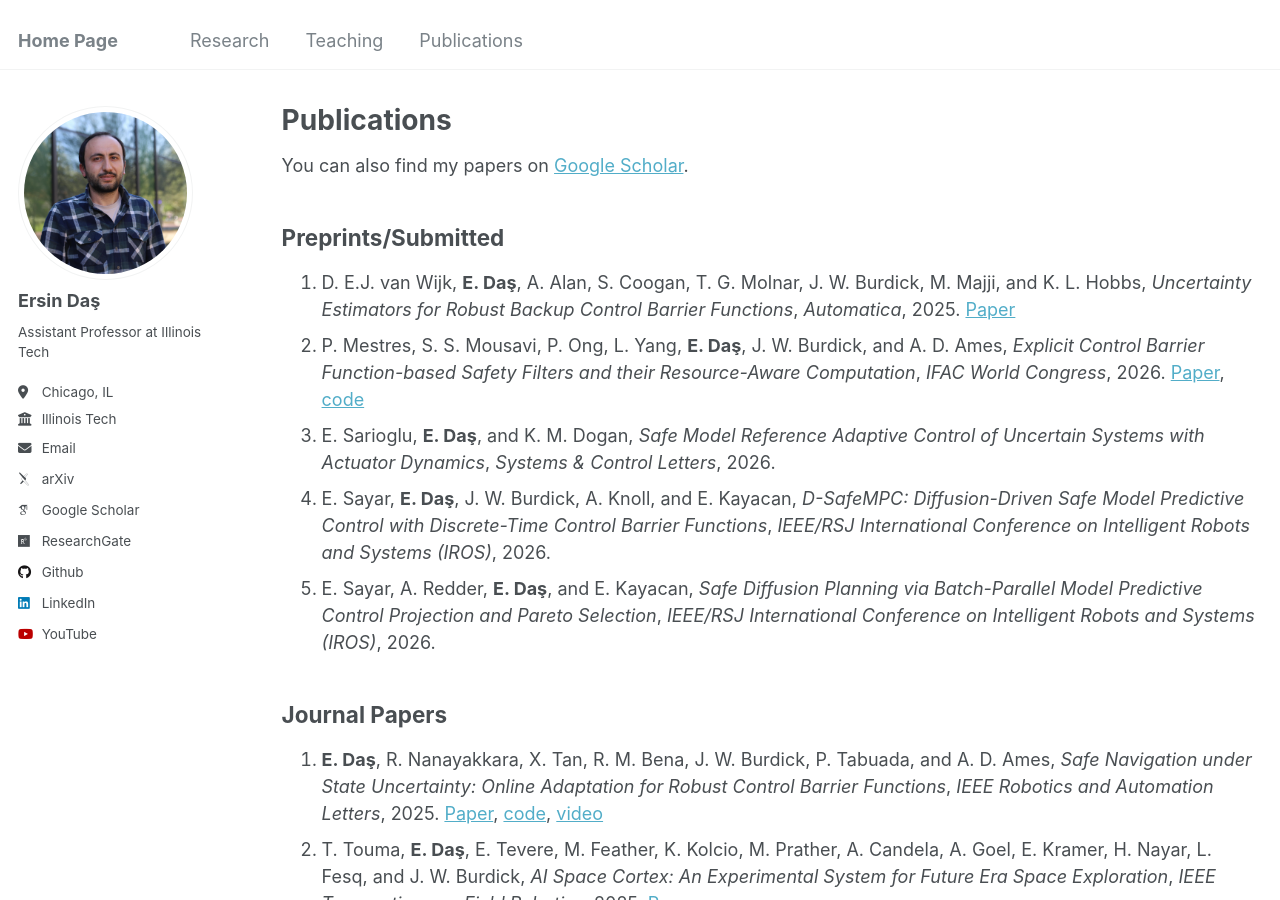
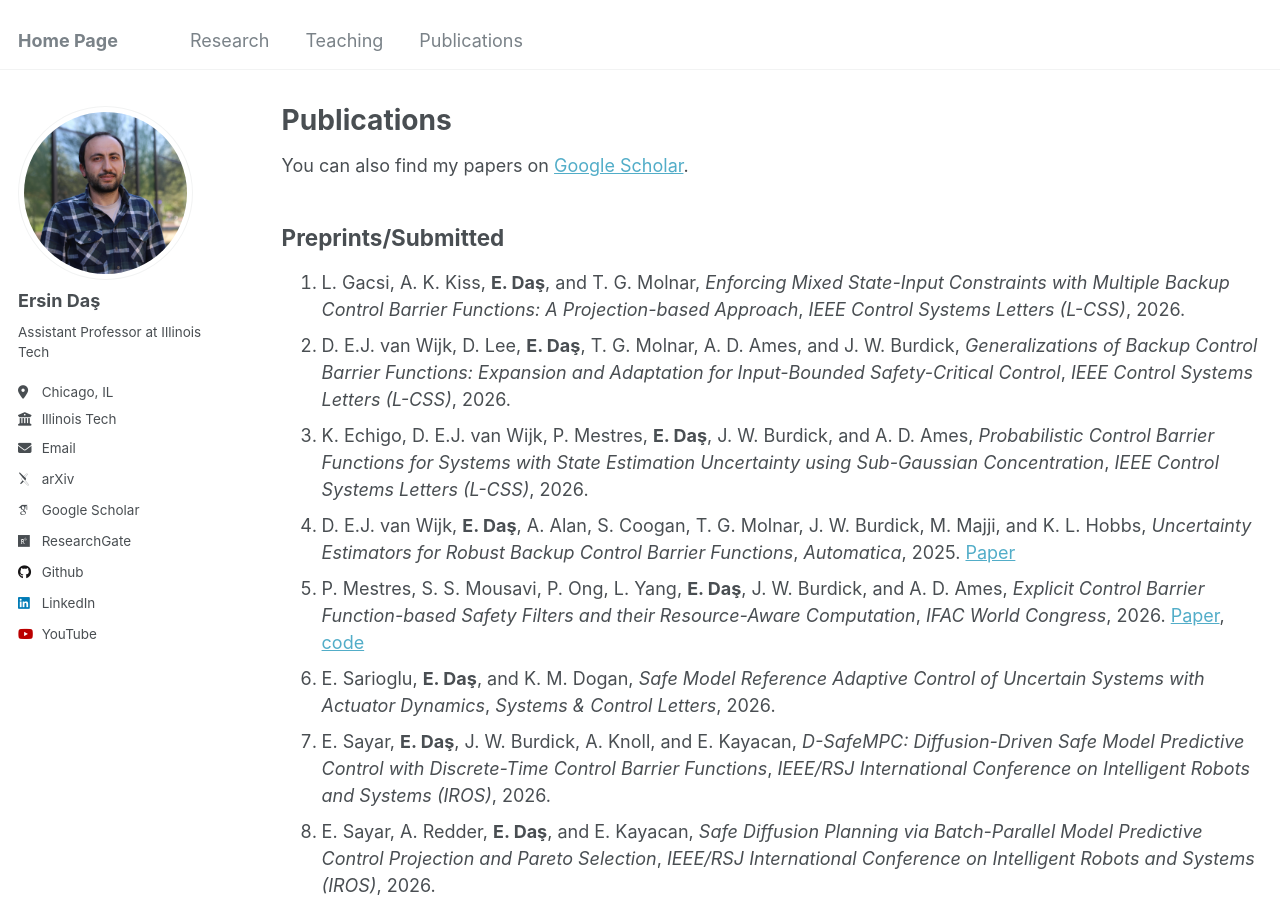
Before and after one commit to ersindas/ersindas.github.io, a Jekyll site: the page built from _pages/publications.md, in a window 1280 px wide and 900 px high. Built offline with Jekyll 4.4.1, drawn with Linux system fonts in a browser that asks for light colours; some web fonts are replaced.

Commit message:
LCSS Papers

```diff
--- a/_pages/publications.md
+++ b/_pages/publications.md
@@ -8,12 +8,17 @@ author_profile: true
  <div class="wordwrap">You can also find my papers on <a href="{{site.author.googlescholar}}">Google Scholar</a>.
 
 ## Preprints/Submitted
-1. D. E.J. van Wijk, **E. Daş**, A. Alan, S. Coogan, T. G. Molnar, J. W. Burdick, M. Majji, and K. L. Hobbs, *Uncertainty Estimators for Robust Backup Control Barrier Functions*, *Automatica*, 2025. [Paper](https://arxiv.org/pdf/2503.15734)
-2. P. Mestres, S. S. Mousavi, P. Ong, L. Yang, **E. Daş**, J. W. Burdick, and A. D. Ames, *Explicit Control Barrier Function-based Safety Filters and their Resource-Aware Computation*, *IFAC World Congress*, 2026. [Paper](https://arxiv.org/pdf/2512.10118), [code](https://github.com/ersindas/Quadrotor_CBF)
-3. E. Sarioglu, **E. Daş**, and K. M. Dogan, *Safe Model Reference Adaptive Control of Uncertain Systems with
+1. L. Gacsi, A. K. Kiss, **E. Daş**, and T. G. Molnar, *Enforcing Mixed State-Input Constraints with Multiple Backup
+Control Barrier Functions: A Projection-based Approach*, *IEEE Control Systems Letters (L-CSS)*, 2026.
+2. D. E.J. van Wijk, D. Lee, **E. Daş**, T. G. Molnar, A. D. Ames, and J. W. Burdick, *Generalizations of Backup Control Barrier Functions:
+Expansion and Adaptation for Input-Bounded Safety-Critical Control*, *IEEE Control Systems Letters (L-CSS)*, 2026.
+3. K. Echigo, D. E.J. van Wijk, P. Mestres, **E. Daş**, J. W. Burdick, and A. D. Ames, *Probabilistic Control Barrier Functions for Systems with State Estimation Uncertainty using Sub-Gaussian Concentration*, *IEEE Control Systems Letters (L-CSS)*, 2026.
+4. D. E.J. van Wijk, **E. Daş**, A. Alan, S. Coogan, T. G. Molnar, J. W. Burdick, M. Majji, and K. L. Hobbs, *Uncertainty Estimators for Robust Backup Control Barrier Functions*, *Automatica*, 2025. [Paper](https://arxiv.org/pdf/2503.15734)
+5. P. Mestres, S. S. Mousavi, P. Ong, L. Yang, **E. Daş**, J. W. Burdick, and A. D. Ames, *Explicit Control Barrier Function-based Safety Filters and their Resource-Aware Computation*, *IFAC World Congress*, 2026. [Paper](https://arxiv.org/pdf/2512.10118), [code](https://github.com/ersindas/Quadrotor_CBF)
+6. E. Sarioglu, **E. Daş**, and K. M. Dogan, *Safe Model Reference Adaptive Control of Uncertain Systems with
 Actuator Dynamics*, *Systems & Control Letters*, 2026.
-4. E. Sayar, **E. Daş**, J. W. Burdick, A. Knoll, and E. Kayacan, *D-SafeMPC: Diffusion-Driven Safe Model Predictive Control with Discrete-Time Control Barrier Functions*, *IEEE/RSJ International Conference on Intelligent Robots and Systems (IROS)*, 2026.
-5. E. Sayar, A. Redder, **E. Daş**, and E. Kayacan, *Safe Diffusion Planning via Batch-Parallel Model Predictive Control Projection and Pareto Selection*, *IEEE/RSJ International Conference on Intelligent Robots and Systems (IROS)*, 2026.
+7. E. Sayar, **E. Daş**, J. W. Burdick, A. Knoll, and E. Kayacan, *D-SafeMPC: Diffusion-Driven Safe Model Predictive Control with Discrete-Time Control Barrier Functions*, *IEEE/RSJ International Conference on Intelligent Robots and Systems (IROS)*, 2026.
+8. E. Sayar, A. Redder, **E. Daş**, and E. Kayacan, *Safe Diffusion Planning via Batch-Parallel Model Predictive Control Projection and Pareto Selection*, *IEEE/RSJ International Conference on Intelligent Robots and Systems (IROS)*, 2026.
 
 ## Journal Papers
 1. **E. Daş**, R. Nanayakkara, X. Tan, R. M. Bena, J. W. Burdick, P. Tabuada, and A. D. Ames, *Safe Navigation under State Uncertainty: Online Adaptation for Robust Control Barrier Functions*, *IEEE Robotics and Automation Letters*, 2025. [Paper](https://arxiv.org/pdf/2508.19159), [code](https://github.com/ersindas/robust-CBFs), [video](https://youtu.be/tTNu-Etm0SU)
```
